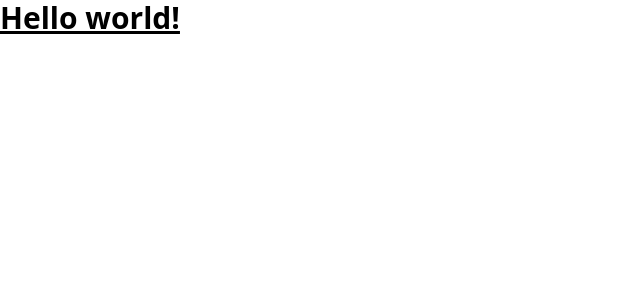
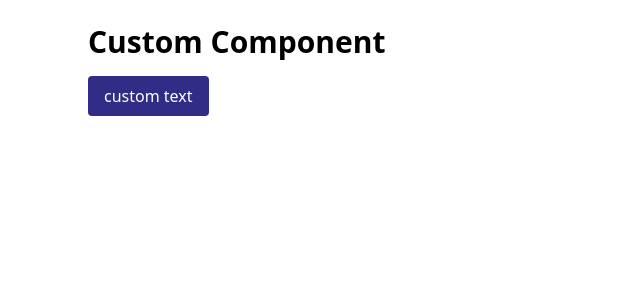
Before and after one commit to setareh/customComponent, a React (Vite) app: page / in a window 1280 px wide. Shown: the top 300 px of the page, without its empty margins (0-640 px from the left). Built offline with nearby package versions, Linux system fonts and the light colour scheme.

Commit message:
create button

```diff
--- a/src/App.jsx
+++ b/src/App.jsx
@@ -1,12 +1,33 @@
 import { useState } from "react";
+import Button from "./components/Button/Button";
 
 function App() {
-  const [count, setCount] = useState(0);
+  const events = {
+    onClick: () => console.log("Button clicked!"),
+    onDoubleClick: () => console.log("Button double-clicked!"),
+    onMouseEnter: () => console.log("Mouse entered button!"),
+    onMouseLeave: () => console.log("Mouse left button!"),
+    onMouseOver: () => console.log("Mouse over button!"),
+    onMouseOut: () => console.log("Mouse out of button!"),
+    onMouseDown: () => console.log("Mouse button down on button!"),
+    onMouseUp: () => console.log("Mouse button up on button!"),
+    onFocus: () => console.log("Button focused!"),
+    onBlur: () => console.log("Button lost focus!"),
+    onKeyDown: () => console.log("Key down on button!"),
+    onKeyUp: () => console.log("Key up on button!"),
+    onKeyPress: () => console.log("Key pressed on button!"),
+    onContextMenu: () => console.log("Context menu requested on button!"),
+  };
 
   return (
-    <>
-      <h1 class="text-3xl font-bold underline">Hello world!</h1>
-    </>
+    <div className="block mx-auto w-6xl p-6">
+      <h1 className="text-3xl font-bold">Custom Component</h1>
+      <div className="my-4">
+        <Button events={events} className={"bg-indigo-900 font-medium"}>
+          custom text
+        </Button>
+      </div>
+    </div>
   );
 }
 
--- /dev/null
+++ b/src/components/Button/Button.jsx
@@ -0,0 +1,12 @@
+import React from "react";
+
+export default function Button({ children, events, className }) {
+  return (
+    <button
+      className={`bg-blue-500 hover:bg-blue-700 text-white font-bold py-2 px-4 rounded ${className}`}
+      {...events}
+    >
+      {children}
+    </button>
+  );
+}
```
